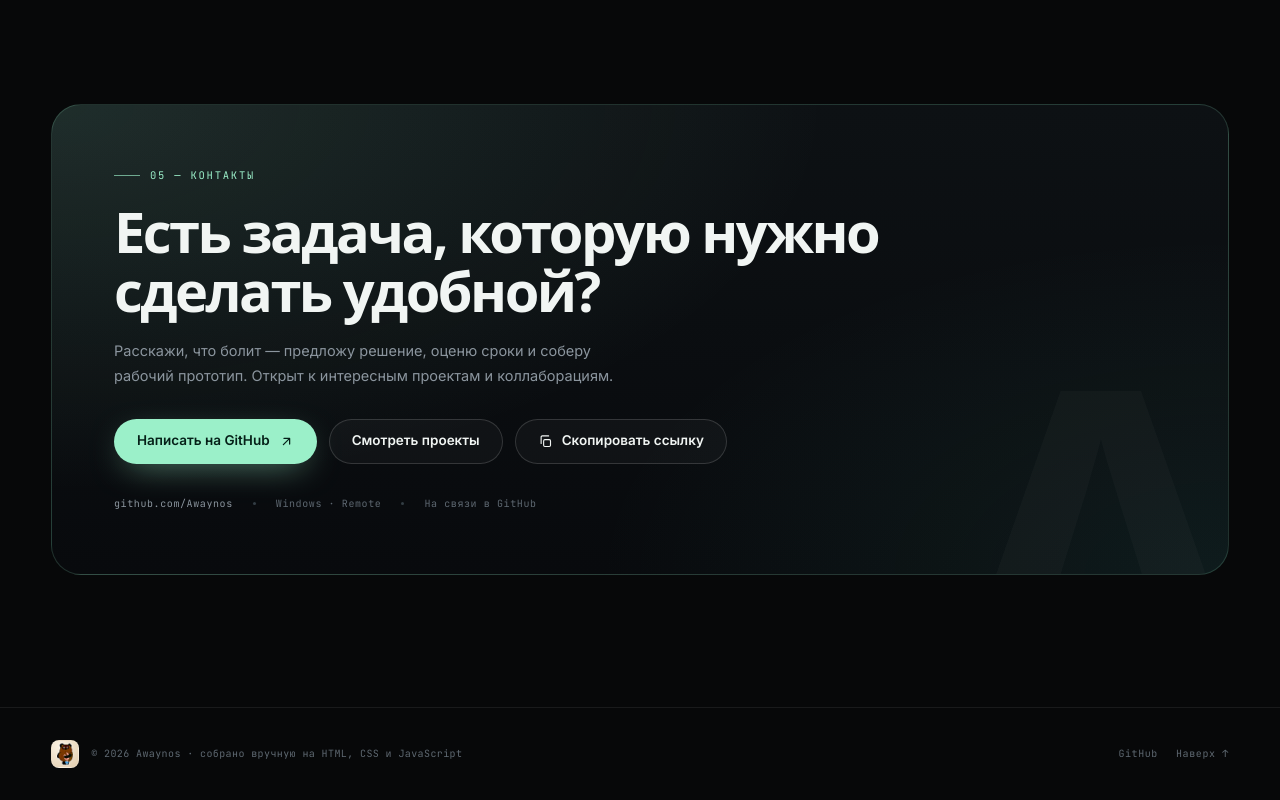
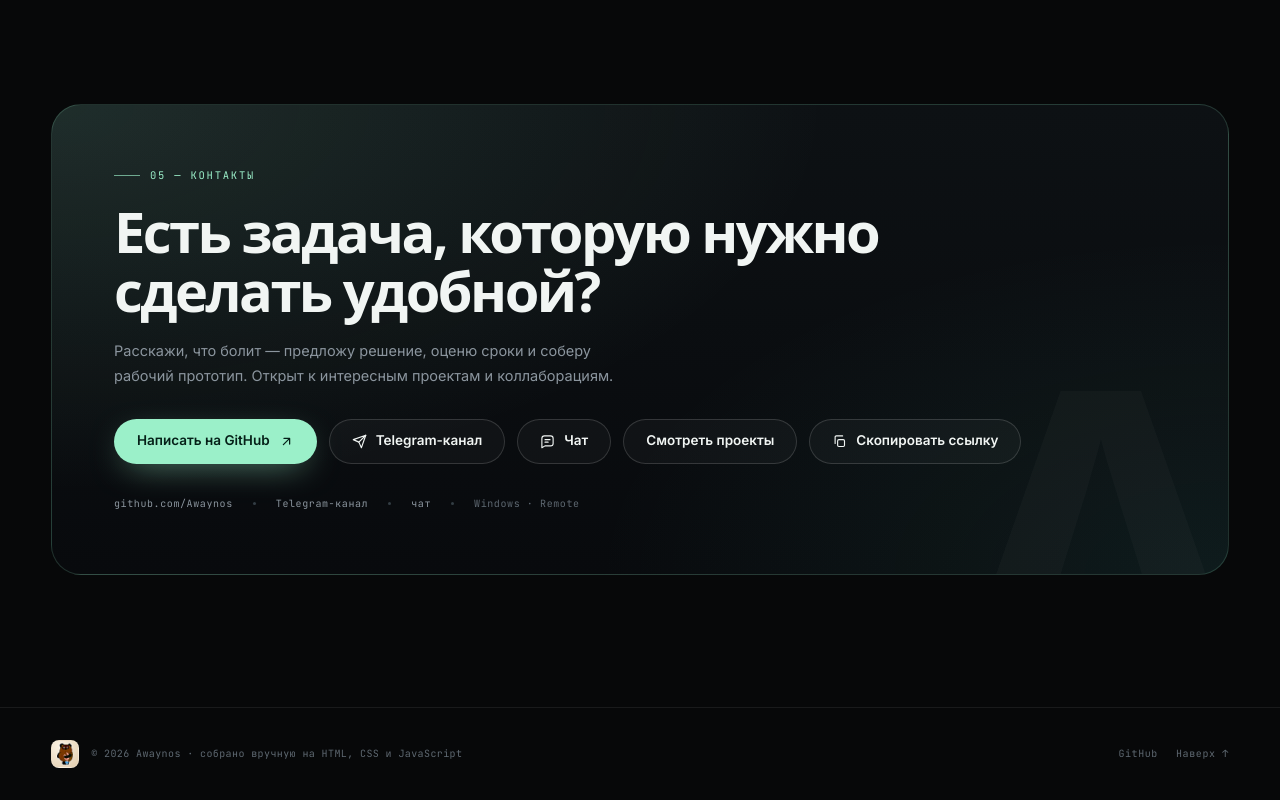
Before and after one commit to Awaynos/Awaynos, a plain HTML site: page docs/index.html in a window 1280 px wide. Shown: the part 4921-5721 px from the top of the page. Drawn offline with Linux system fonts and the light colour scheme; animation ran at ten frames a second; a web font is replaced by a local one.

Commit message:
Add Telegram links and portfolio link

```diff
--- a/docs/index.html
+++ b/docs/index.html
@@ -1255,6 +1255,14 @@ kbd{font-family:var(--font-mono);font-size:9px;line-height:1;padding:3px 5px;bor
             Написать на GitHub
             <svg viewBox="0 0 24 24" fill="none" stroke="currentColor" stroke-width="2" stroke-linecap="round" stroke-linejoin="round" aria-hidden="true"><path d="M7 17 17 7M8 7h9v9"/></svg>
           </a>
+          <a class="btn btn-ghost" href="https://t.me/awadeveloper" target="_blank" rel="noopener">
+            <svg viewBox="0 0 24 24" fill="none" stroke="currentColor" stroke-width="1.8" stroke-linecap="round" stroke-linejoin="round" aria-hidden="true"><path d="M22 2 11 13"/><path d="m22 2-7 20-4-9-9-4 20-7Z"/></svg>
+            Telegram-канал
+          </a>
+          <a class="btn btn-ghost" href="https://t.me/+c646yqHZzftmYTky" target="_blank" rel="noopener">
+            <svg viewBox="0 0 24 24" fill="none" stroke="currentColor" stroke-width="1.8" stroke-linecap="round" stroke-linejoin="round" aria-hidden="true"><path d="M21 15a4 4 0 0 1-4 4H8l-5 3V7a4 4 0 0 1 4-4h10a4 4 0 0 1 4 4v8Z"/><path d="M8 9h8M8 13h5"/></svg>
+            Чат
+          </a>
           <a class="btn btn-ghost" href="#projects">Смотреть проекты</a>
           <button class="btn btn-ghost copy-btn" id="copy-github" type="button">
             <svg viewBox="0 0 24 24" fill="none" stroke="currentColor" stroke-width="1.8" stroke-linecap="round" stroke-linejoin="round" aria-hidden="true"><rect x="9" y="9" width="11" height="11" rx="2"/><path d="M5 15V5a2 2 0 0 1 2-2h10"/></svg>
@@ -1264,9 +1272,11 @@ kbd{font-family:var(--font-mono);font-size:9px;line-height:1;padding:3px 5px;bor
         <div class="contact-meta">
           <a href="https://github.com/Awaynos" target="_blank" rel="noopener">github.com/Awaynos</a>
           <span class="dot"></span>
+          <a href="https://t.me/awadeveloper" target="_blank" rel="noopener">Telegram-канал</a>
+          <span class="dot"></span>
+          <a href="https://t.me/+c646yqHZzftmYTky" target="_blank" rel="noopener">чат</a>
+          <span class="dot"></span>
           <span>Windows · Remote</span>
-          <span class="dot"></span>
-          <span>На связи в GitHub</span>
         </div>
 </div>
     </div>
```
Also changed, not shown: README.md, docs/README.md.
